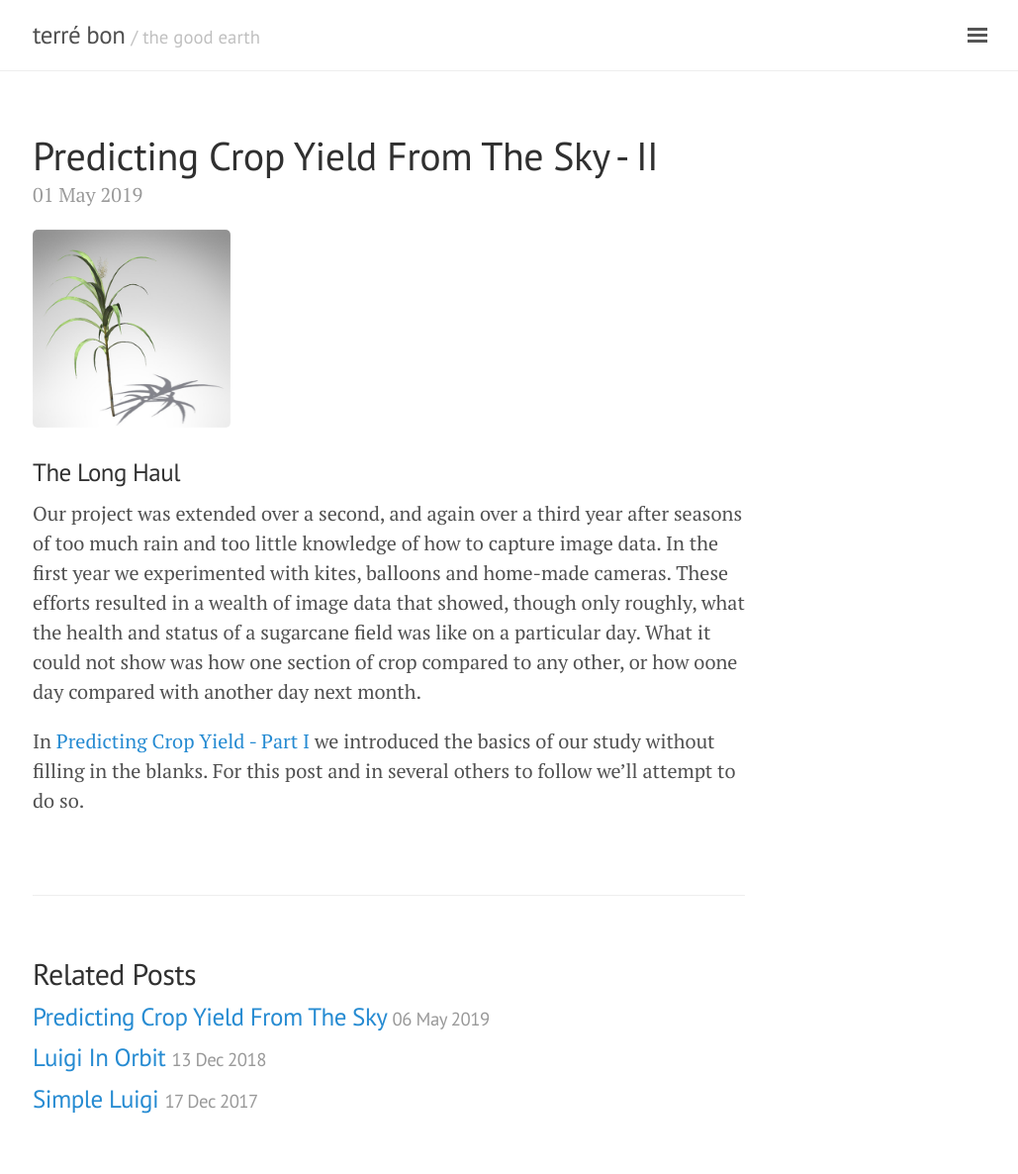
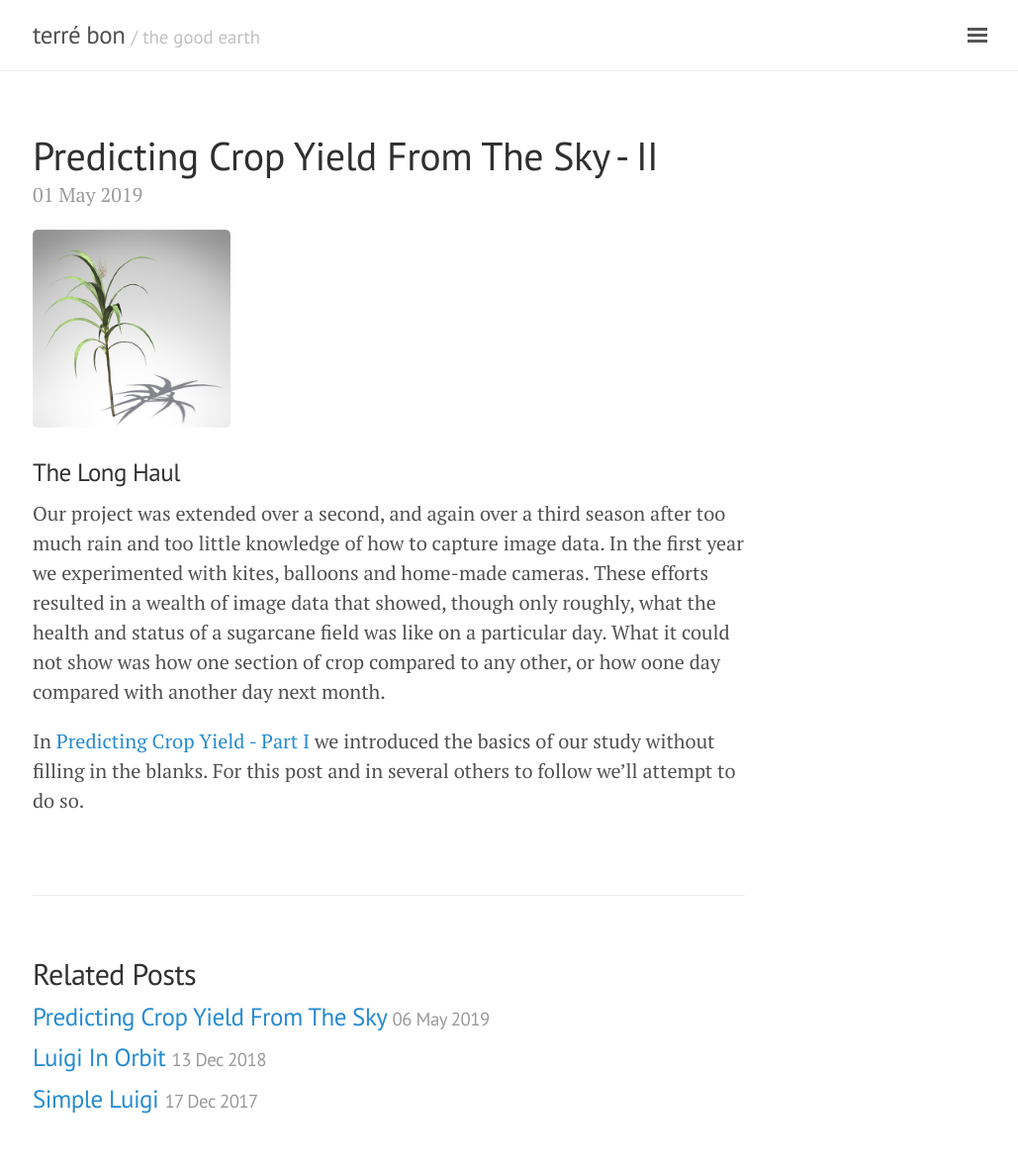
Before and after one commit to geraldmc/geraldmc.github.io, a Jekyll site: the page built from _posts/2019-05-01-predicting-yield-2.md, in a window 1280 px wide. Shown: the whole page at 99% size, without its empty margins (247-1276 px from the left). Built offline with Jekyll 4.4.1, drawn with Linux system fonts in a browser that asks for light colours.

Commit message:
updates part 2

```diff
--- a/_posts/2019-05-01-predicting-yield-2.md
+++ b/_posts/2019-05-01-predicting-yield-2.md
@@ -7,6 +7,6 @@ title: Predicting Crop Yield From The Sky - II
 
 ### The Long Haul
 
-Our project was extended over a second, and again over a third year after seasons of too much rain and too little knowledge of how to capture image data. In the first year we experimented with kites, balloons and home-made cameras. These efforts resulted in a wealth of image data that showed, though only roughly, what the health and status of a sugarcane field was like on a particular day. What it could not show was how one section of crop compared to any other, or how oone day compared with another day next month.
+Our project was extended over a second, and again over a third season after too much rain and too little knowledge of how to capture image data. In the first year we experimented with kites, balloons and home-made cameras. These efforts resulted in a wealth of image data that showed, though only roughly, what the health and status of a sugarcane field was like on a particular day. What it could not show was how one section of crop compared to any other, or how oone day compared with another day next month.
 
 In [Predicting Crop Yield - Part I](https://geraldmc.github.io/2019/03/13/predicting-yield-1/) we introduced the basics of our study without filling in the blanks. For this post and in several others to follow we'll attempt to do so.
```
